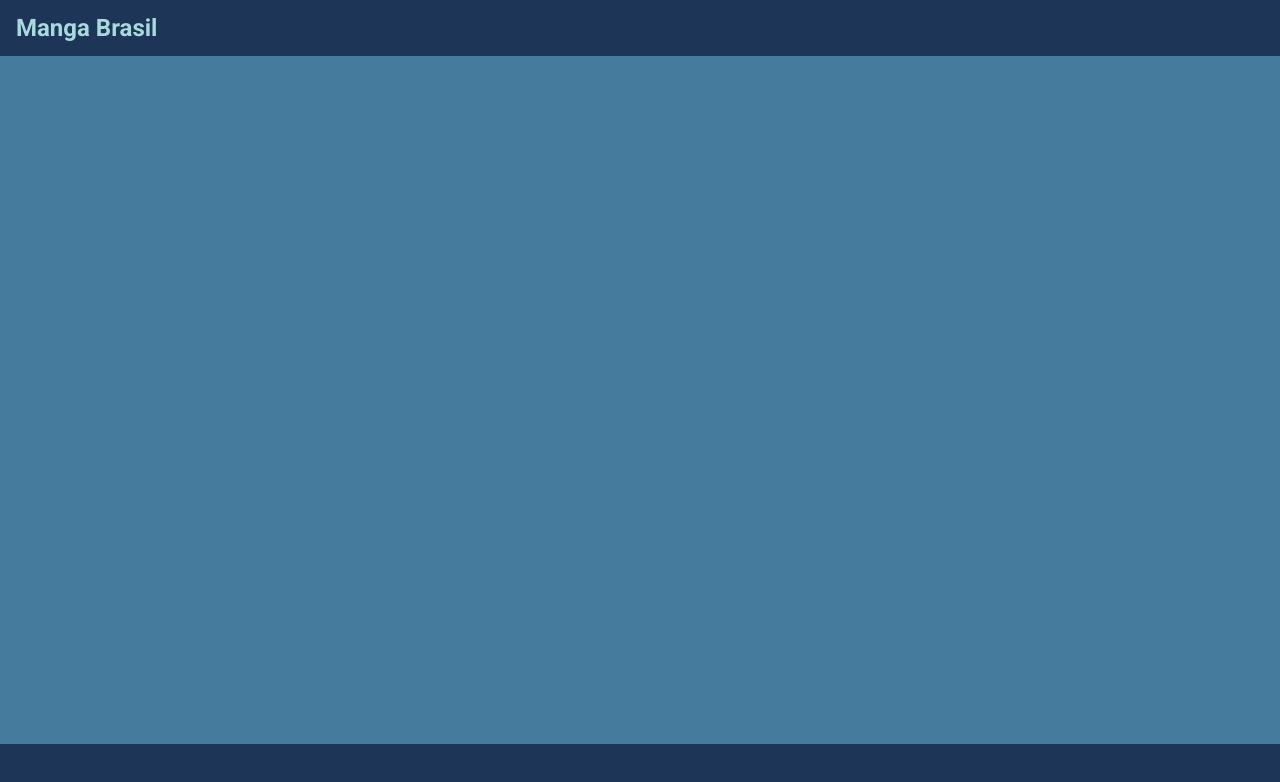
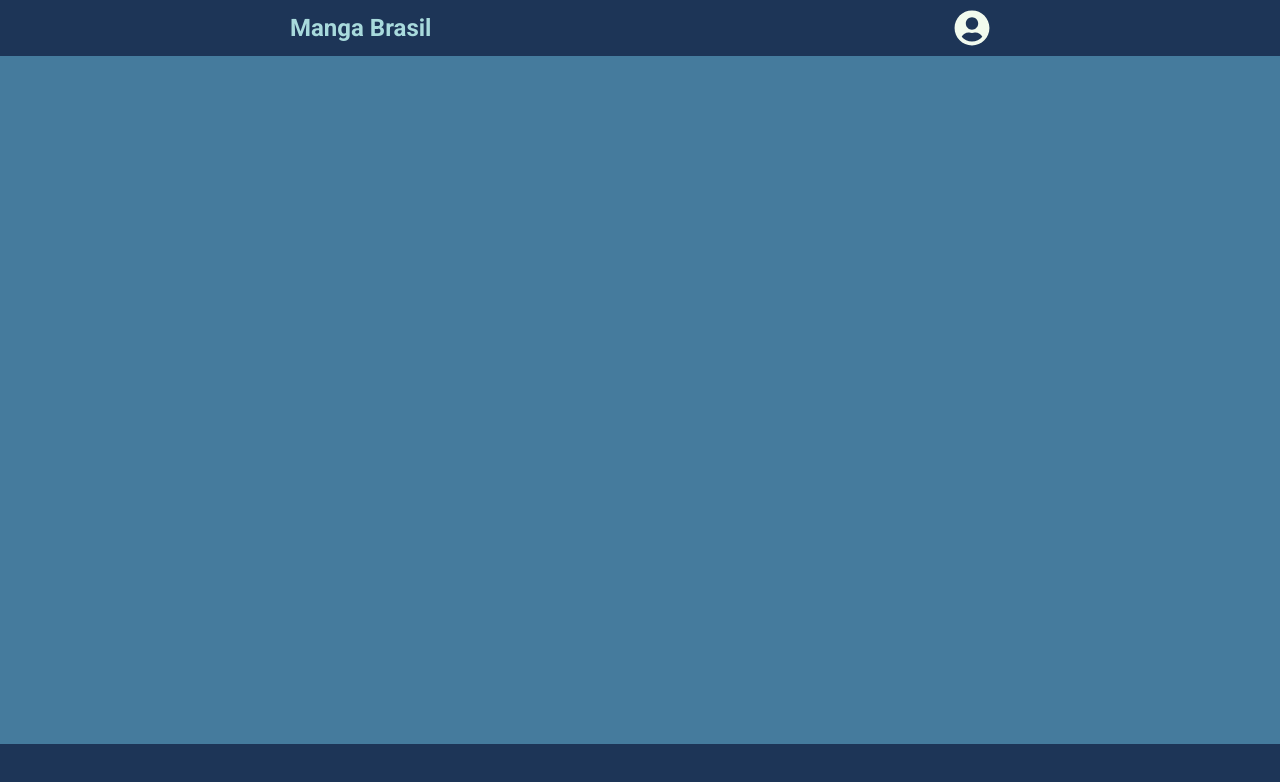
Before and after one commit to yorigcs/mangas-br-front, a React (Vite) app: page / in a window 1280 px wide. Shown: the top 782 px of the page. Built offline with nearby package versions, Linux system fonts and the light colour scheme.

Commit message:
feat: add User component to Header

```diff
--- a/src/components/header/Header.tsx
+++ b/src/components/header/Header.tsx
@@ -1,10 +1,14 @@
 import styled from 'styled-components'
 import { Title } from './Title'
+import { User } from './user/User'
 
 export const Header = (): JSX.Element => {
   return (
     <HeaderWrapper>
-      <Title>Manga Brasil</Title>
+      <HeaderContentWrapper>
+        <Title>Manga Brasil</Title>
+        <User />
+      </HeaderContentWrapper>
     </HeaderWrapper>
   )
 }
@@ -15,9 +19,21 @@ const HeaderWrapper = styled.header`
   right: 0;
   display: flex;
   align-items:center;
-  padding: 0 16px;
+  justify-content: center;
   width:100%;
   height: 56px;
   background-color: ${props => props.theme.colors.spaceCadet};
+`
+
+const HeaderContentWrapper = styled.header`
+  position: relative;
+  display: flex;
+  align-items:center;
+  justify-content: space-between;
+  width: 700px;
+  @media only screen and (max-width: 480px) {
+    width:100%;
+    padding: 0 8px;
+  }
 
 `
```
